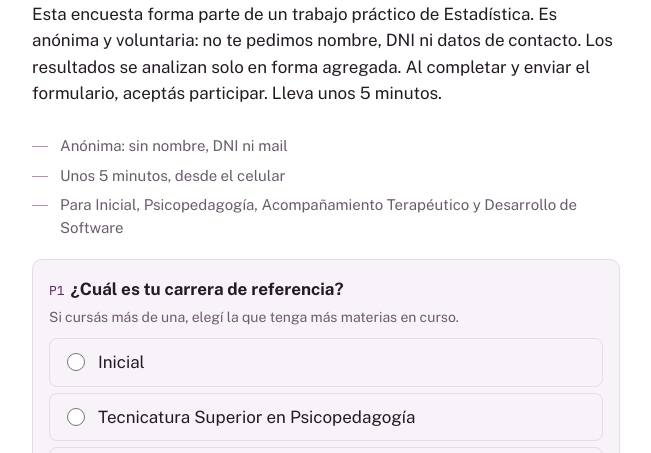
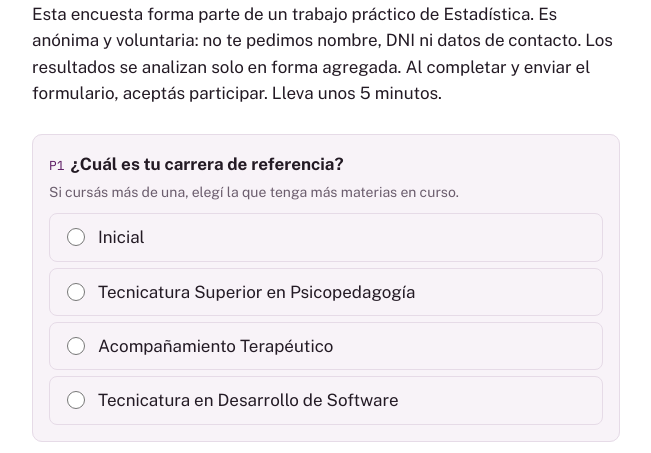
Before and after one commit to matiasrosa12/Encuesta-TP-Estadistica-TDS, a plain HTML site: page index.html in a window 1280 px wide. Shown: the part 347-800 px from the top of the page, without its empty margins (314-965 px from the left). Drawn offline with nearby package versions, Linux system fonts and the light colour scheme.

Commit message:
Se elimina informacion redundante

```diff
--- a/index.html
+++ b/index.html
@@ -22,7 +22,7 @@
       <h1><span class="light">Encuesta</span><span class="hl">¿Cómo se aprueban tus materias?</span></h1>
       <p class="intro" style="color:var(--fg)">Esta encuesta forma parte de un trabajo práctico de Estadística. Es anónima y voluntaria: no te pedimos nombre, DNI ni datos de contacto. Los resultados se analizan solo en forma agregada. Al completar y enviar el formulario, aceptás participar. Lleva unos 5 minutos.</p>
     </header>
-    <ul class="dash"><li>Anónima: sin nombre, DNI ni mail</li><li>Unos 5 minutos, desde el celular</li><li>Para Inicial, Psicopedagogía, Acompañamiento Terapéutico y Desarrollo de Software</li></ul>
+
     <fieldset data-q="carrera_referencia"><legend><span class="n">P1</span>¿Cuál es tu carrera de referencia?</legend>
       <p class="hint">Si cursás más de una, elegí la que tenga más materias en curso.</p>
       <div class="opts" id="carreras"><label class="opt" for="carrera_referencia_inicial"><input type="radio" id="carrera_referencia_inicial" name="carrera_referencia" value="inicial"><span>Inicial</span></label><label class="opt" for="carrera_referencia_psicopedagogia"><input type="radio" id="carrera_referencia_psicopedagogia" name="carrera_referencia" value="psicopedagogia"><span>Tecnicatura Superior en Psicopedagogía</span></label><label class="opt" for="carrera_referencia_acompanamiento_terapeutico"><input type="radio" id="carrera_referencia_acompanamiento_terapeutico" name="carrera_referencia" value="acompanamiento_terapeutico"><span>Acompañamiento Terapéutico</span></label><label class="opt" for="carrera_referencia_desarrollo_software"><input type="radio" id="carrera_referencia_desarrollo_software" name="carrera_referencia" value="desarrollo_software"><span>Tecnicatura en Desarrollo de Software</span></label></div>
```
